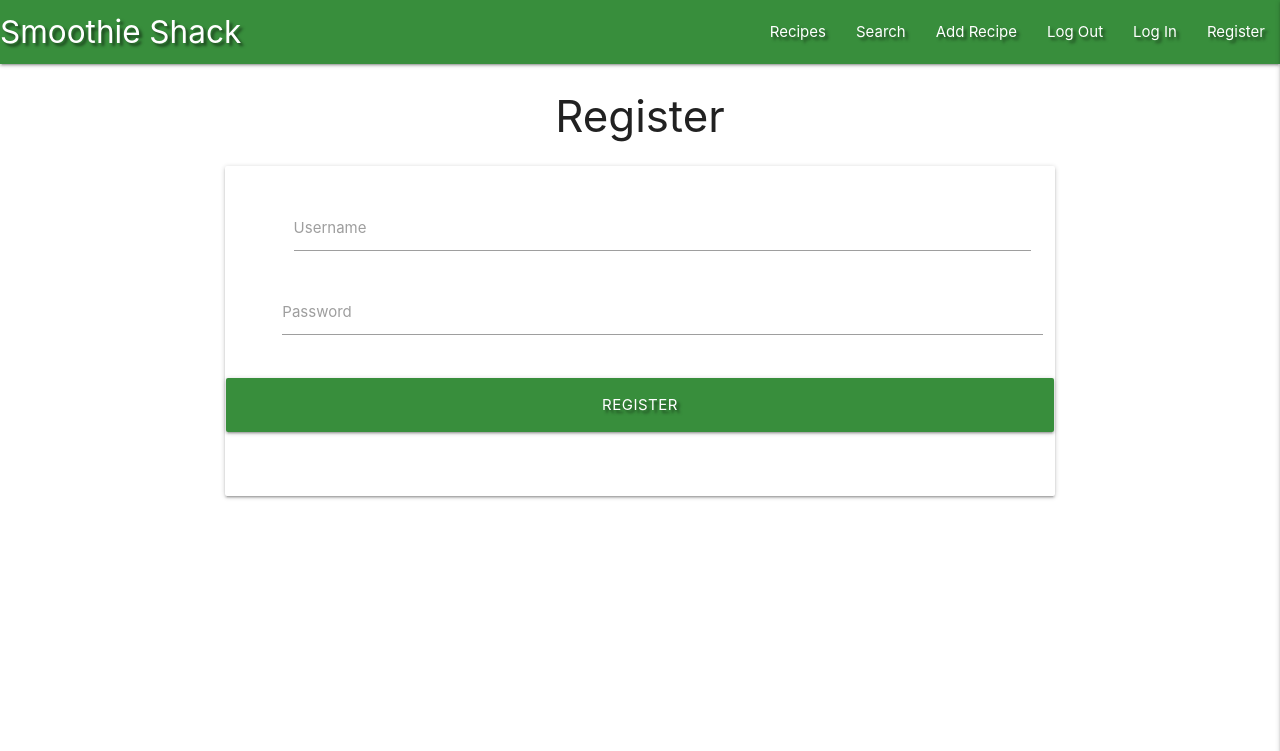
After one commit to AndrewDarwin/ms3smoothieshack, a Flask app: page /register in a window 1280 px wide. The commit adds this page. Shown: the top 751 px of the page. Run offline with Flask 2, Linux system fonts and the light colour scheme; some libraries are stand-ins or nearby versions.

Commit message:
Add Register template

```diff
--- a/app.py
+++ b/app.py
@@ -4,6 +4,7 @@ from flask import (
     redirect, request, session, url_for)
 from flask_pymongo import PyMongo
 from bson.objectid import ObjectId
+from werkzeug.security import generate_password_hash, check_password_hash
 if os.path.exists("env.py"):
     import env
 
@@ -24,6 +25,11 @@ def get_recipes():
     return render_template("recipes.html", recipes=recipes)
 
 
+@app.route("/register", methods=["GET", "POST"])
+def register():
+    return render_template("register.html")
+
+
 if __name__ == "__main__":
     app.run(host=os.environ.get("IP"),
             port=int(os.environ.get("PORT")),
--- a/templates/base.html
+++ b/templates/base.html
@@ -25,7 +25,7 @@
 					<li><a href="#">Add Recipe</a></li>
 					<li><a href="#">Log Out</a></li>
 					<li><a href="#">Log In</a></li>
-					<li><a href="#">Register</a></li>
+					<li><a href="{{ url_for('register') }}">Register</a></li>
 				</ul>
 			</div>
 		</nav>
@@ -38,7 +38,7 @@
             <li><a href="#">Add Recipe</a></li>
             <li><a href="#">Log Out</a></li>
             <li><a href="#">Log In</a></li>
-            <li><a href="#">Register</a></li>
+            <li><a href="{{ url_for('register') }}">Register</a></li>
 		</ul>
 	</header>
 
--- /dev/null
+++ b/templates/register.html
@@ -0,0 +1,34 @@
+{% extends "base.html" %}
+{% block content %}
+
+    <h3 class="center-align">Register</h3>
+
+    <div class="row">
+        <form class="col s12 m8 offset-m2" method="POST" action="{{ url_for('register') }}">
+            <div class="card-panel">
+                <!-- username -->
+                <div class="row">
+                    <div class="input-field col s12">
+						<i class="prefix green-text text-darken 2"></i>
+						<input id="username" name="username" type="text" class="validate">
+						<label for="username">Username</label>
+					</div>
+                <!-- password -->
+                <div class="row">
+                    <div class="input-field col s12">
+						<i class="prefix green-text text-darken 2"></i>
+                        <input id="password" name="password" type="password" class="validate">
+                        <label for="password">Password</label>
+                    </div>
+                </div>
+                <!-- register -->
+                <div class="row">
+                    <button type="submit" class="col s12 btn-large green darken-2 text-shadow">
+                        Register </i>
+                    </button>
+                </div>
+            </div>
+        </form>
+    </div>
+
+{% endblock %}
```
